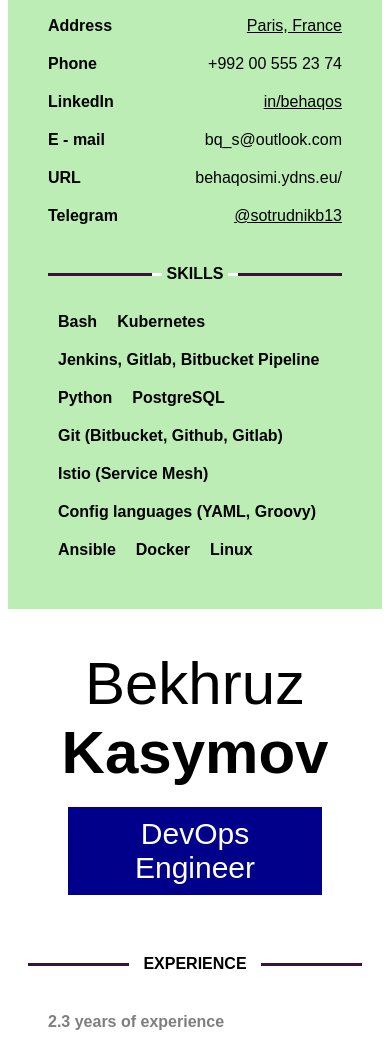
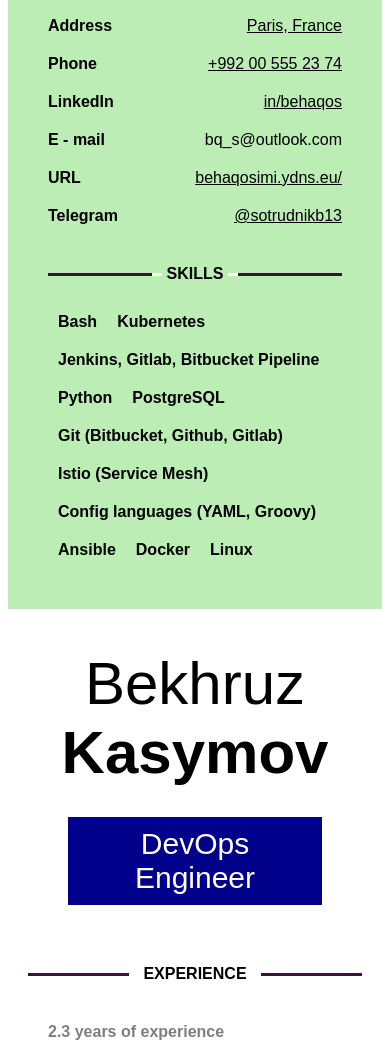
Before and after one commit to behaqos/demo_devops, a plain HTML site: page front/index.html in a window 390 px wide. Shown: the part 659-1723 px from the top of the page. Drawn offline with Linux system fonts and the light colour scheme.

Commit message:
correct index.html

```diff
--- a/front/developer_files/style.css
+++ b/front/developer_files/style.css
@@ -1,3 +1,13 @@
+@media (max-width: 767px) {
+    .header-big {
+        display: flex;
+        flex-direction: column;
+        align-items: center;
+    }
+  .name-big {
+        margin-bottom: 10px;
+    }
+}
 
 
 body {
--- a/front/index.html
+++ b/front/index.html
@@ -35,8 +35,8 @@
                     Phone
                 </div>
                 <div>
-                    <a href="+992 00 555 23 74">
-                        +992 00 555 23 74
+                    <a href="tel:+992005552174">
+                        <u>+992 00 555 23 74</u>
                     </a>
                 </div>
             </div>
@@ -67,8 +67,8 @@
                     URL
                 </div>
                 <div>
-                    <a href="https://behaqosimi.ydns.eu/" target="_blank">
-                        behaqosimi.ydns.eu/
+                    <a href="http://behaqosimi.ydns.eu/" target="_blank">
+                        <u>behaqosimi.ydns.eu/</u>
                     </a>
                 </div>
             </div>
```
